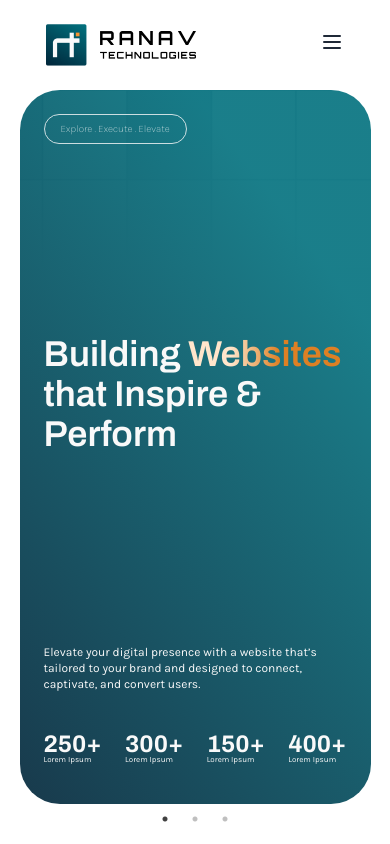
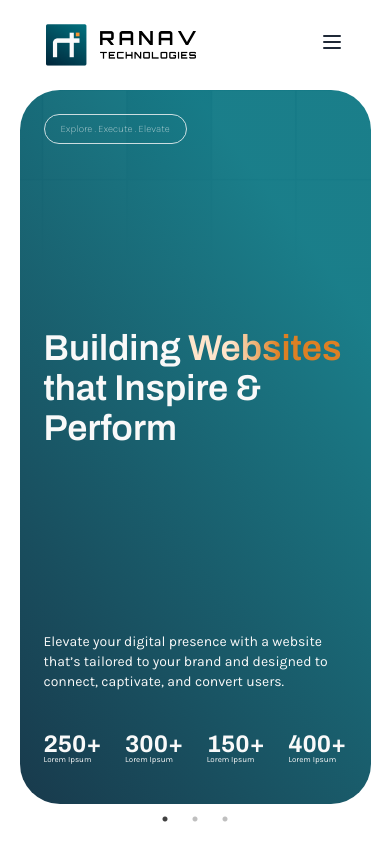
Before and after one commit to sohanlohar/rt, a Next.js app: page / in a window 390 px wide. Shown: the top 844 px of the page. Built offline with nearby package versions, Linux system fonts and the light colour scheme.

Commit message:
new changes

```diff
--- a/src/components/about/AboutHero.jsx
+++ b/src/components/about/AboutHero.jsx
@@ -13,7 +13,7 @@ const AboutHero = () => {
             style={{ backgroundImage: `url(${heroAboutUs.src})` }}
           >
             <div className="flex flex-col items-center gap-1 md:gap-40">
-              <div className="border text-[10px] sm:text-xs md:text-2xl opacity-80 leading-5 sm:leading-6 border-white text-white font-karla font-thin px-4 sm:px-6 py-1 rounded-full w-fit">
+              <div className="border text-[10px] sm:text-sm md:text-2xl opacity-80 leading-5 sm:leading-6 border-white text-white font-karla font-thin px-4 sm:px-6 py-1 rounded-full w-fit">
                 Explore . Execute . Elevate
               </div>
               <h1 className="text-4xl md:text-8xl text-white-light z-10 font-archivo font-semibold uppercase">
--- a/src/components/home/HeroSlider.jsx
+++ b/src/components/home/HeroSlider.jsx
@@ -70,7 +70,7 @@ const HeroSlider = () => {
                   backgroundPosition: "center",
                 }}
               >
-                <div className="border text-[10px] sm:text-xs md:text-xl opacity-80 leading-5 sm:leading-6 border-white text-white font-karla font-thin px-4 sm:px-6 py-1 rounded-full w-fit text-center">
+                <div className="border text-[10px] sm:text-sm md:text-xl opacity-80 leading-5 sm:leading-6 border-white text-white font-karla font-thin px-4 sm:px-6 py-1 rounded-full w-fit text-center">
                   Explore . Execute . Elevate
                 </div>
                 <h1 className="heading-h1 max-w-5xl">
@@ -103,7 +103,7 @@ const HeroSlider = () => {
                         );
                       })}
                     </div>
-                    <p className="text-xs sm:text-base font-karla">
+                    <p className="text-sm sm:text-base font-karla">
                       {slide.description}
                     </p>
                   </div>
--- a/src/components/home/OurBlogSection.jsx
+++ b/src/components/home/OurBlogSection.jsx
@@ -63,13 +63,27 @@ const OurBlogSection = () => {
     infinite: true,
     slidesToShow: 2,
     slidesToScroll: 1,
-    autoplay: false,
-    autoplaySpeed: 0,
-    speed: 2000,
+    autoplay: true,
+    autoplaySpeed: 50,
+    speed: 5000,
     arrows: false,
     dots: false,
     pauseOnHover: true,
     variableWidth: true,
+    responsive: [
+      {
+        breakpoint: 991,
+        settings: {
+          slidesToShow: 2,
+        },
+      },
+      {
+        breakpoint: 767,
+        settings: {
+          slidesToShow: 1,
+        },
+      },
+    ],
   };
   return (
     <section className="mb-16 md:mb-28">
```
